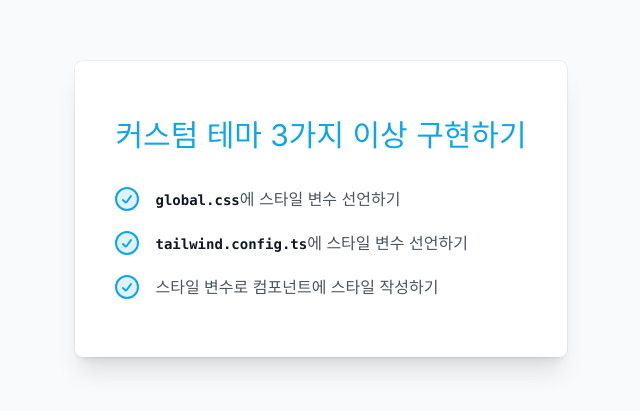
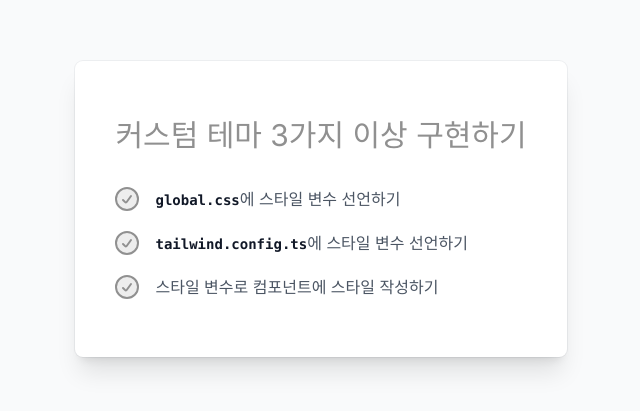
Before and after one commit to sokkanji/tailwind-css-multiple-theme-static, a Next.js app: page / in a window 1280 px wide. Shown: the part 191-602 px from the top of the page, without its empty margins (319-959 px from the left). Built offline with nearby package versions, Linux system fonts and the light colour scheme.

Commit message:
Modify layout.tsx

```diff
--- a/app/layout.tsx
+++ b/app/layout.tsx
@@ -1,12 +1,12 @@
-import type { Metadata } from "next";
-import { Inter } from "next/font/google";
-import "./globals.css";
+import type { Metadata } from 'next';
+import { Inter } from 'next/font/google';
+import './globals.css';
 
-const inter = Inter({ subsets: ["latin"] });
+const inter = Inter({ subsets: ['latin'] });
 
 export const metadata: Metadata = {
-  title: "Multiple theme sample",
-  description: "3가지 이상 테마 적용한 프로젝트 예시",
+  title: 'Multiple theme sample',
+  description: '3가지 이상 테마 적용한 프로젝트 예시',
 };
 
 export default function RootLayout({
@@ -15,7 +15,7 @@ export default function RootLayout({
   children: React.ReactNode;
 }>) {
   return (
-    <html lang="en">
+    <html lang="en" data-theme="gray">
       <body className={inter.className}>{children}</body>
     </html>
   );
```
